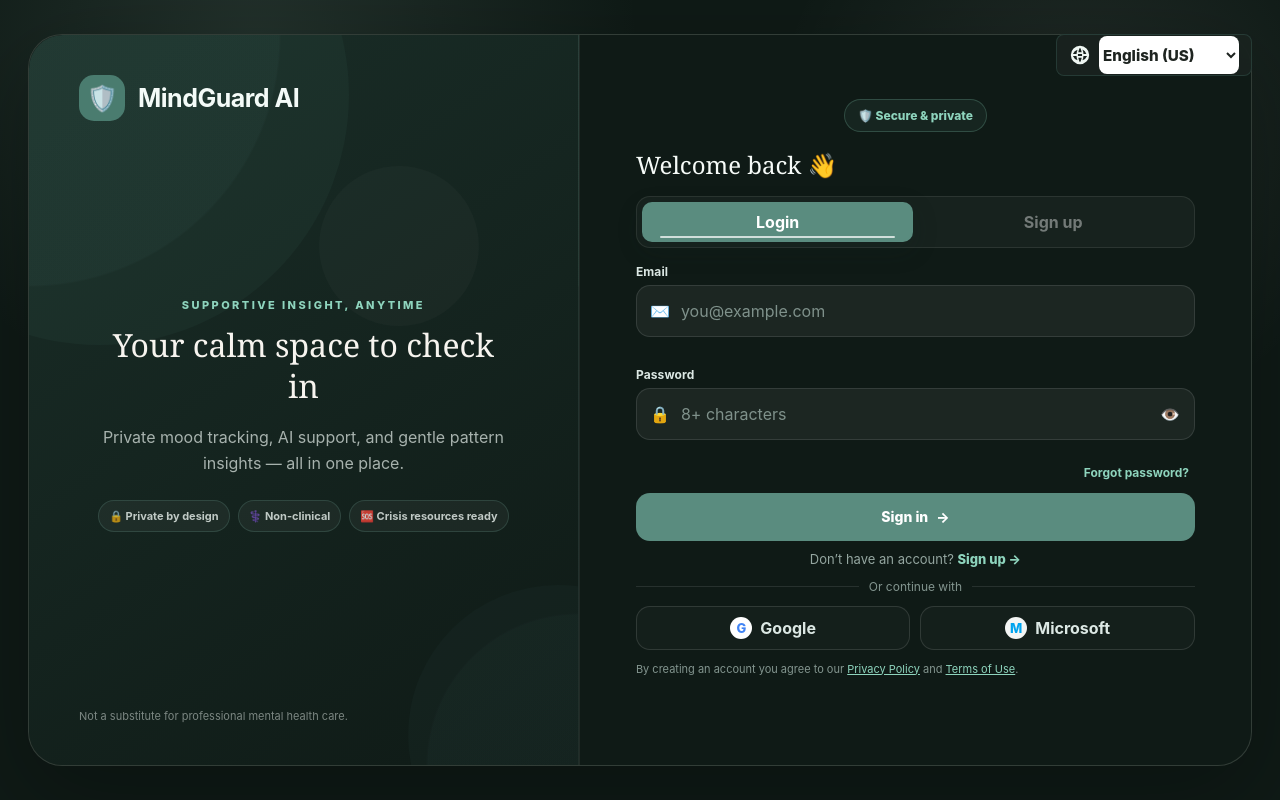
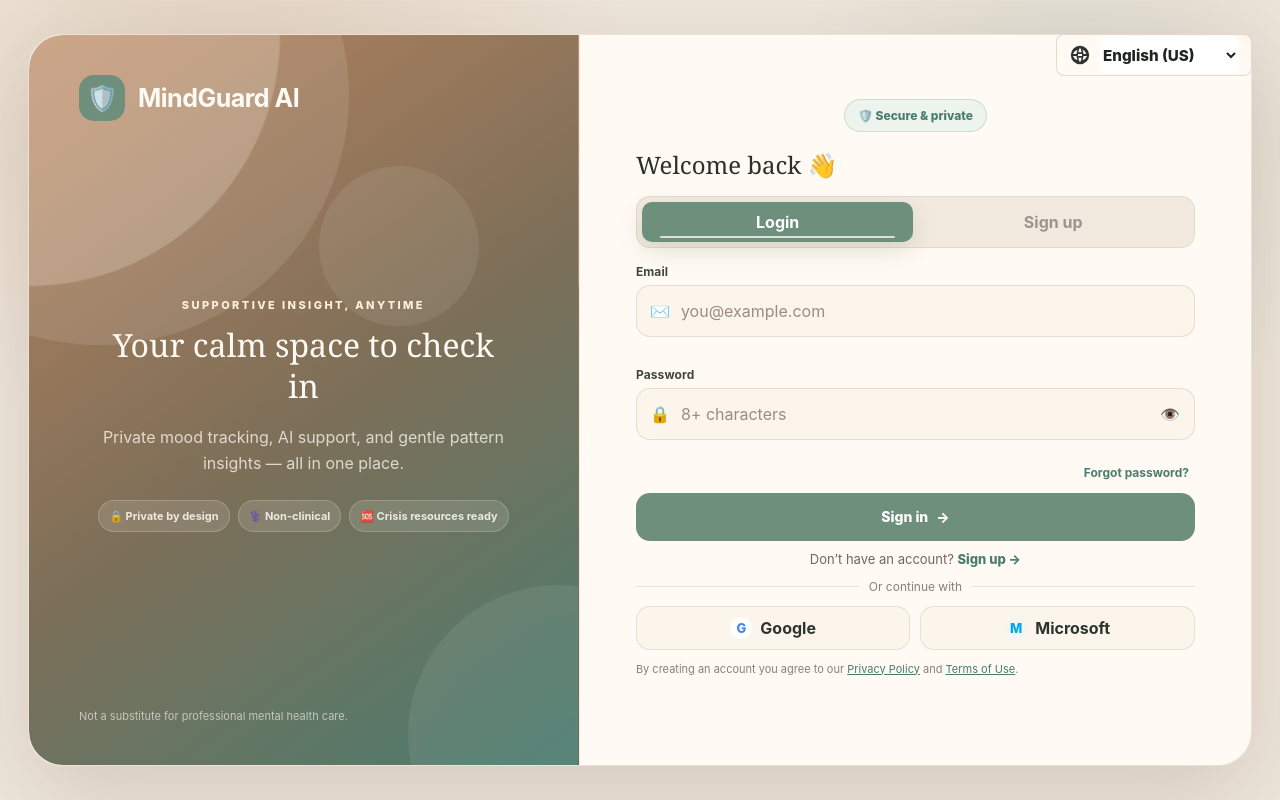
Before and after one commit to ananya177/mindguard-ai, a website: page public/index.html in a window 1280 px wide. Drawn offline with nearby package versions, Linux system fonts and the light colour scheme; no server answers.

Commit message:
Warm up auth color palette

```diff
--- a/public/styles.css
+++ b/public/styles.css
@@ -1868,9 +1868,9 @@ textarea::placeholder {
   min-height: 100vh;
   padding: 28px;
   background:
-    radial-gradient(circle at 20% 5%, rgba(122, 154, 140, 0.18), transparent 30%),
-    radial-gradient(circle at 84% 16%, rgba(246, 244, 239, 0.08), transparent 24%),
-    #0f1a16;
+    radial-gradient(circle at 18% 8%, rgba(190, 145, 104, 0.22), transparent 32%),
+    radial-gradient(circle at 84% 16%, rgba(114, 145, 126, 0.16), transparent 24%),
+    #efe7dc;
 }
 
 .auth-language-floating {
@@ -1881,9 +1881,9 @@ textarea::placeholder {
 }
 
 .auth-language-floating .language-select {
-  border-color: rgba(74, 124, 111, 0.28);
-  background: rgba(26, 36, 32, 0.86);
-  color: #eef6f2;
+  border-color: rgba(123, 92, 69, 0.2);
+  background: rgba(255, 250, 243, 0.9);
+  color: #2d332d;
   backdrop-filter: blur(8px);
 }
 
@@ -1891,10 +1891,10 @@ textarea::placeholder {
   width: min(1380px, 100%);
   min-height: 730px;
   grid-template-columns: minmax(0, 45%) minmax(0, 55%);
-  border: 1px solid rgba(246, 244, 239, 0.12);
+  border: 1px solid rgba(123, 92, 69, 0.12);
   border-radius: 34px;
-  background: #17231e;
-  box-shadow: 0 28px 90px rgba(0, 0, 0, 0.28);
+  background: #fbf5ec;
+  box-shadow: 0 28px 90px rgba(87, 61, 42, 0.18);
   backdrop-filter: blur(8px);
 }
 
@@ -1905,13 +1905,13 @@ textarea::placeholder {
   grid-template-rows: auto 1fr auto;
   min-height: 730px;
   padding: 40px 50px 42px;
-  border-right: 1px solid rgba(255, 255, 255, 0.06);
+  border-right: 1px solid rgba(123, 92, 69, 0.12);
   border-radius: 34px 0 0 34px;
   background:
-    radial-gradient(circle at 0% 0%, rgba(74, 124, 111, 0.08) 0 250px, transparent 252px),
-    radial-gradient(circle at 100% 100%, rgba(74, 124, 111, 0.05) 0 150px, transparent 152px),
-    linear-gradient(145deg, #1a2e28 0%, #0f1a16 100%);
-  color: #eef6f2;
+    radial-gradient(circle at 0% 0%, rgba(255, 244, 229, 0.22) 0 250px, transparent 252px),
+    radial-gradient(circle at 100% 100%, rgba(74, 124, 111, 0.1) 0 150px, transparent 152px),
+    linear-gradient(145deg, #b8835f 0%, #7d6f58 52%, #4a7c6f 100%);
+  color: #fffaf3;
 }
 
 .auth-editorial-top {
@@ -1926,7 +1926,7 @@ textarea::placeholder {
   display: inline-flex;
   align-items: center;
   gap: 13px;
-  color: #f4fbf8;
+  color: #fffaf3;
   font-size: 25px;
   letter-spacing: -0.02em;
 }
@@ -1937,7 +1937,7 @@ textarea::placeholder {
   height: 46px;
   place-items: center;
   border-radius: 15px;
-  background: #4a7c6f;
+  background: #6f8f7d;
   color: #ffffff;
   font-size: 25px;
 }
@@ -1970,7 +1970,7 @@ textarea::placeholder {
 
 .auth-kicker {
   margin: 0 0 12px;
-  color: #8ed4bd;
+  color: #fff0dc;
   font-size: 11px;
   font-weight: 850;
   letter-spacing: 0.22em;
@@ -1979,7 +1979,7 @@ textarea::placeholder {
 
 .auth-hero-copy h1 {
   margin: 0;
-  color: #f7f4ef;
+  color: #fffaf3;
   font-family: Georgia, "Times New Roman", serif;
   font-size: 32px;
   font-weight: 400;
@@ -1992,7 +1992,7 @@ textarea::placeholder {
   z-index: 1;
   max-width: 520px;
   margin: 18px auto 0;
-  color: rgba(238, 246, 242, 0.68);
+  color: rgba(255, 250, 243, 0.76);
   font-size: 16px;
   line-height: 1.6;
 }
@@ -2007,10 +2007,10 @@ textarea::placeholder {
 
 .auth-proof-row span {
   padding: 8px 10px;
-  border: 1px solid rgba(142, 212, 189, 0.16);
+  border: 1px solid rgba(255, 250, 243, 0.2);
   border-radius: 999px;
-  background: rgba(255, 255, 255, 0.045);
-  color: rgba(238, 246, 242, 0.78);
+  background: rgba(255, 250, 243, 0.12);
+  color: rgba(255, 250, 243, 0.86);
   font-size: 11px;
   font-weight: 680;
 }
@@ -2019,14 +2019,14 @@ textarea::placeholder {
   position: relative;
   z-index: 2;
   margin: 0;
-  color: rgba(238, 246, 242, 0.48);
+  color: rgba(255, 250, 243, 0.62);
   font-size: 11px;
 }
 
 .decor-circle {
   position: absolute;
   border-radius: 50%;
-  background: rgba(74, 124, 111, 0.08);
+  background: rgba(255, 250, 243, 0.1);
 }
 
 .decor-circle.c1 {
@@ -2041,7 +2041,7 @@ textarea::placeholder {
   height: 300px;
   right: -130px;
   bottom: -120px;
-  background: rgba(74, 124, 111, 0.05);
+  background: rgba(255, 250, 243, 0.07);
 }
 
 .decor-circle.c3 {
@@ -2049,7 +2049,7 @@ textarea::placeholder {
   height: 160px;
   right: 18%;
   top: 18%;
-  background: rgba(255, 255, 255, 0.025);
+  background: rgba(255, 250, 243, 0.08);
 }
 
 .auth-form-panel {
@@ -2057,27 +2057,27 @@ textarea::placeholder {
   flex-direction: column;
   justify-content: center;
   padding: 60px 56px;
-  border-left: 1px solid rgba(246, 244, 239, 0.08);
+  border-left: 1px solid rgba(123, 92, 69, 0.1);
   border-radius: 0 34px 34px 0;
-  background: #0f1a16;
-  color: #eef6f2;
+  background: #fffaf3;
+  color: #2d332d;
 }
 
 .auth-secure-pill {
   align-self: center;
   margin: 0 0 18px;
   padding: 8px 13px;
-  border: 1px solid rgba(142, 212, 189, 0.22);
+  border: 1px solid rgba(74, 124, 111, 0.2);
   border-radius: 999px;
-  background: rgba(74, 124, 111, 0.12);
-  color: #8ed4bd;
+  background: #edf3ed;
+  color: #4a7c6f;
   font-size: 12px;
   font-weight: 760;
 }
 
 .auth-form-panel h2 {
   margin: 0 0 16px;
-  color: #f6fbf8;
+  color: #2a302a;
   font-family: Georgia, "Times New Roman", serif;
   font-size: 24px;
   font-weight: 400;
@@ -2095,9 +2095,9 @@ textarea::placeholder {
   width: 100%;
   margin-bottom: 16px;
   padding: 5px;
-  border: 1px solid rgba(238, 246, 242, 0.09);
+  border: 1px solid rgba(123, 92, 69, 0.12);
   border-radius: 14px;
-  background: rgba(255, 255, 255, 0.035);
+  background: #f3eadf;
 }
 
 .auth-tabs button {
@@ -2106,14 +2106,14 @@ textarea::placeholder {
   flex: 1;
   min-height: 40px;
   border-radius: 10px;
-  color: rgba(255, 255, 255, 0.4);
+  color: rgba(45, 51, 45, 0.46);
   transition: all 160ms ease;
 }
 
 .auth-tabs button.active {
-  background: #5a8c7f;
+  background: #6f8f7d;
   color: #fff;
-  box-shadow: 0 8px 24px rgba(20, 37, 31, 0.22);
+  box-shadow: 0 8px 22px rgba(92, 109, 88, 0.18);
 }
 
 .auth-tabs button.active::after {
@@ -2123,7 +2123,7 @@ textarea::placeholder {
   left: 18px;
   height: 2px;
   border-radius: 999px;
-  background: rgba(255, 255, 255, 0.72);
+  background: rgba(255, 250, 243, 0.75);
   content: "";
 }
 
@@ -2137,7 +2137,7 @@ textarea::placeholder {
 }
 
 .auth-field label {
-  color: #dce8e4;
+  color: #3d473f;
   font-size: 12px;
   font-weight: 750;
   letter-spacing: 0.01em;
@@ -2151,15 +2151,15 @@ textarea::placeholder {
   width: 100%;
   min-height: 52px;
   padding: 10px 44px;
-  border: 1px solid rgba(255, 255, 255, 0.11) !important;
+  border: 1px solid rgba(123, 92, 69, 0.16) !important;
   border-radius: 14px;
-  background: rgba(255, 255, 255, 0.055) !important;
-  color: #f4fbf8 !important;
+  background: #fbf5ec !important;
+  color: #2d332d !important;
   outline: none;
 }
 
 .auth-input-wrap input::placeholder {
-  color: #7f918b !important;
+  color: #9a8d80 !important;
 }
 
 .auth-input-wrap input:focus {
@@ -2179,7 +2179,7 @@ textarea::placeholder {
   right: 14px;
   top: 50%;
   display: none;
-  color: #8ed4bd;
+  color: #4a7c6f;
   transform: translateY(-50%);
 }
 
@@ -2206,7 +2206,7 @@ textarea::placeholder {
 .auth-message {
   min-height: 12px;
   margin: 0;
-  color: #ff8f9d;
+  color: #b84a4f;
   font-size: 12px;
 }
 
@@ -2214,7 +2214,7 @@ textarea::placeholder {
   justify-self: end;
   margin-top: -6px;
   background: transparent;
-  color: #8ed4bd;
+  color: #4a7c6f;
   font-size: 12px;
   font-weight: 750;
 }
@@ -2230,10 +2230,10 @@ textarea::placeholder {
   gap: 5px;
   min-height: 84px;
   padding: 10px;
-  border: 1px solid rgba(255, 255, 255, 0.1);
+  border: 1px solid rgba(123, 92, 69, 0.14);
   border-radius: 12px;
-  background: rgba(255, 255, 255, 0.04);
-  color: #dce8e4;
+  background: #fbf5ec;
+  color: #2d332d;
   text-align: left;
 }
 
@@ -2243,8 +2243,8 @@ textarea::placeholder {
   height: 30px;
   place-items: center;
   border-radius: 10px;
-  background: rgba(142, 212, 189, 0.16);
-  color: #8ed4bd;
+  background: #edf3ed;
+  color: #4a7c6f;
   font-size: 16px;
 }
 
@@ -2255,8 +2255,8 @@ textarea::placeholder {
 }
 
 .role-card.selected {
-  border-color: #8ed4bd;
-  background: rgba(74, 124, 111, 0.18);
+  border-color: #4a7c6f;
+  background: #eef4ee;
 }
 
 .role-card strong {
@@ -2264,7 +2264,7 @@ textarea::placeholder {
 }
 
 .role-card small {
-  color: #9fb1ab;
+  color: #71675d;
   font-size: 11px;
 }
 
@@ -2272,14 +2272,14 @@ textarea::placeholder {
   display: flex;
   align-items: flex-start;
   gap: 8px;
-  color: #aebfba;
+  color: #71675d;
   font-size: 11px;
   line-height: 1.35;
 }
 
 .auth-switch-copy {
   margin: -2px 0 0;
-  color: #94a6a0;
+  color: #71675d;
   font-size: 13px;
   text-align: center;
 }
@@ -2287,7 +2287,7 @@ textarea::placeholder {
 .auth-switch-copy button {
   padding: 0;
   background: transparent;
-  color: #8ed4bd;
+  color: #4a7c6f;
   font-size: inherit;
   font-weight: 780;
 }
@@ -2309,7 +2309,7 @@ textarea::placeholder {
   justify-content: center;
   gap: 8px;
   border-radius: 14px;
-  background: #5a8c7f;
+  background: #6f8f7d;
   color: #fff;
   font-size: 14px;
   font-weight: 760;
@@ -2317,7 +2317,7 @@ textarea::placeholder {
 }
 
 .auth-submit:hover {
-  background: #679d8e;
+  background: #7f9d8d;
   transform: translateY(-1px);
 }
 
@@ -2345,7 +2345,7 @@ textarea::placeholder {
   display: flex;
   align-items: center;
   gap: 10px;
-  color: #83958f;
+  color: #8b8075;
   font-size: 12px;
 }
 
@@ -2353,7 +2353,7 @@ textarea::placeholder {
 .auth-divider::after {
   height: 1px;
   flex: 1;
-  background: rgba(255, 255, 255, 0.1);
+  background: rgba(123, 92, 69, 0.14);
   content: "";
 }
 
@@ -2369,10 +2369,10 @@ textarea::placeholder {
   align-items: center;
   justify-content: center;
   gap: 8px;
-  border: 1px solid rgba(255, 255, 255, 0.12);
+  border: 1px solid rgba(123, 92, 69, 0.14);
   border-radius: 14px;
-  background: rgba(255, 255, 255, 0.025);
-  color: #dce8e4;
+  background: #fbf5ec;
+  color: #2d332d;
   font-weight: 720;
 }
 
@@ -2398,22 +2398,22 @@ textarea::placeholder {
 
 .legal-copy {
   margin: 0;
-  color: #83958f;
+  color: #8b8075;
   font-size: 11px;
   line-height: 1.45;
 }
 
 .legal-copy a {
-  color: #8ed4bd;
+  color: #4a7c6f;
 }
 
 .auth-reset-success,
 .auth-success-flash {
   padding: 10px 12px;
-  border: 1px solid rgba(142, 212, 189, 0.35);
+  border: 1px solid rgba(74, 124, 111, 0.28);
   border-radius: 10px;
-  background: rgba(74, 124, 111, 0.18);
-  color: #c9f4e6;
+  background: #edf3ed;
+  color: #365f54;
 }
 
 .auth-fading {
@@ -2471,7 +2471,7 @@ textarea::placeholder {
     justify-content: center;
     gap: 10px;
     margin-bottom: 14px;
-    color: #f4fbf8;
+    color: #2d332d;
     font-size: 21px;
   }
 
@@ -2487,7 +2487,7 @@ textarea::placeholder {
     padding: 6px 10px;
     border: 1px solid rgba(74, 124, 111, 0.25);
     border-radius: 999px;
-    color: #aebfba;
+    color: #6b776f;
     font-size: 12px;
   }
 
```
